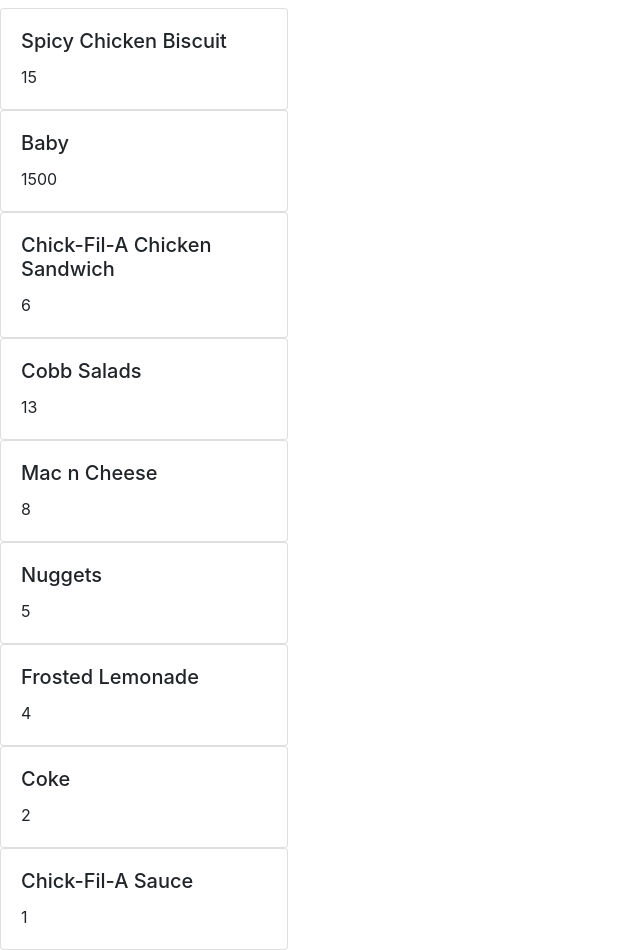
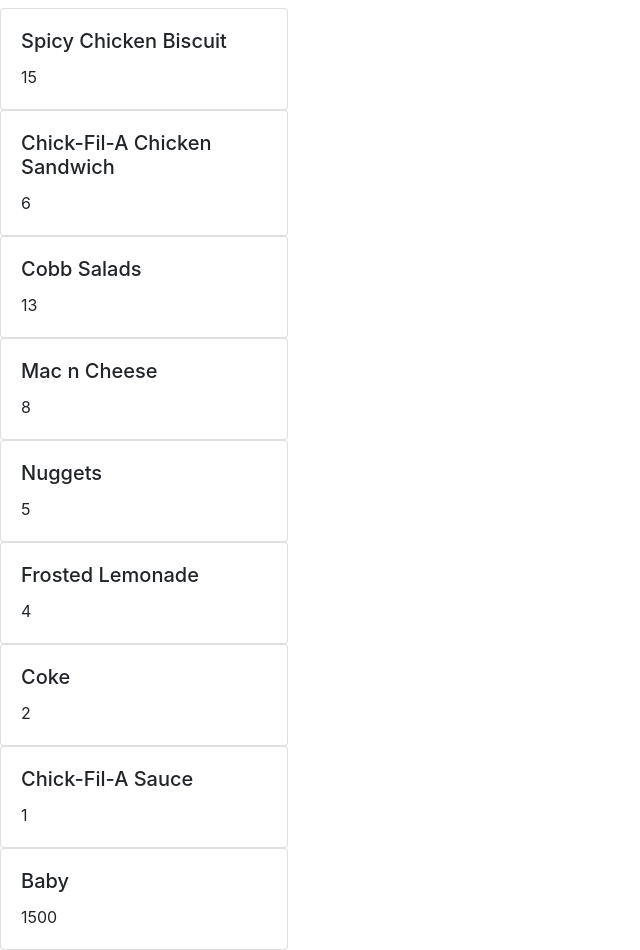
Before and after one commit to CSCE315-F22-Taele/Team-54-Project_3, a React (Create React App) app in the folder my-app/: page /Cashier in a window 1280 px wide. Shown: the part 140-1090 px from the top of the page, without its empty margins (0-640 px from the left). Built offline with nearby package versions, Linux system fonts and the light colour scheme.

Commit message:
fixed menu

```diff
--- a/my-app/src/routes/data.js
+++ b/my-app/src/routes/data.js
@@ -4,12 +4,6 @@
         title: 'Spicy Chicken Biscuit',
         category: 'Breakfast',
         price: 15.00
-    },
-    {
-        id: 1,
-        title: 'Baby',
-        category: 'Breakfast',
-        price: 1500.00
     },
     {
         id: 2,
@@ -52,7 +46,13 @@
         title: 'Chick-Fil-A Sauce',
         category: 'Sauce',
         price: 1.00
-    }
+    },
+    {
+        id: 9,
+        title: 'Baby',
+        category: 'Breakfast',
+        price: 1500.00
+    },
 
 ];
 
```
